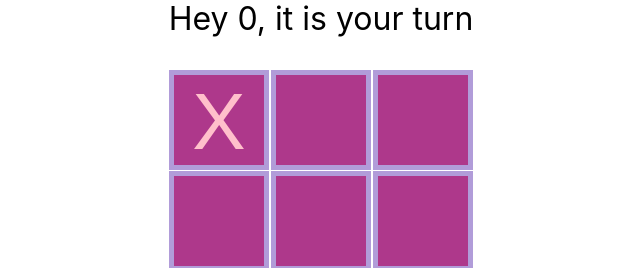
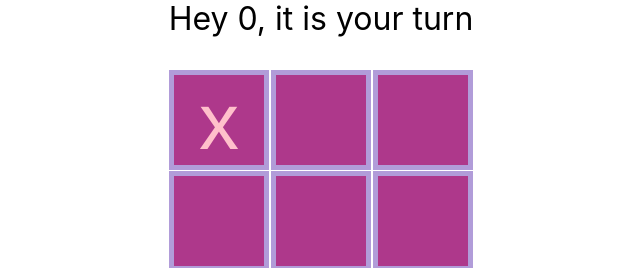
Before and after one commit to PJSalter/pjs-tic-tac-toe, a Next.js app: page / in a window 1280 px wide. Both pictures are taken after a click on the button 538 px from the left and 323 px from the top of the page. Shown: the part 203-471 px from the top of the page, without its empty margins (319-959 px from the left). Built offline with nearby package versions, Linux system fonts and the light colour scheme.

Commit message:
passing props using theming in style components

```diff
--- a/components/Square.tsx
+++ b/components/Square.tsx
@@ -1,4 +1,5 @@
-type Player = "X" | "0" | "BOTH" | null;
+import styled, { keyframes } from "styled-components";
+type Player = "X" | "O" | "BOTH" | null;
 // defining the props
 function Square({
   value,
@@ -12,15 +13,45 @@ function Square({
   if (!value) {
     // now this has a value for the user to click on the square once they select it.
     return (
-      <button className="square" onClick={onClick} disabled={Boolean(winner)} />
+      <PressTheSquare
+        className="square"
+        onClick={onClick}
+        disabled={Boolean(winner)}
+      />
     );
   }
   // the button now refers to value
   return (
-    <button className={`square square_${value.toLowerCase}`} disabled>
+    <PressTheSquare
+      // className={`square_${value.toLowerCase}`}
+      as={LowerLetter}
+      disabled
+    >
       {value}
-    </button>
+    </PressTheSquare>
   );
 }
 
 export default Square;
+
+const LowerLetter = (value: any) => (
+  <PressTheSquare {...value}>{value.children.toLowerCase()}</PressTheSquare>
+);
+
+const PressTheSquare = styled.button`
+  width: 100px;
+  height: 100px;
+  font-size: 5rem;
+  color: #ffc0cb;
+  background-color: #ae388b;
+  border: solid 5px #b19cd9;
+  /* padding: 1rem; */
+  display: grid;
+  place-items: center;
+
+  &::before {
+    content: "";
+    display: block;
+    grid-area: 1 / 1 / 2 / 2;
+  }
+`;
```
